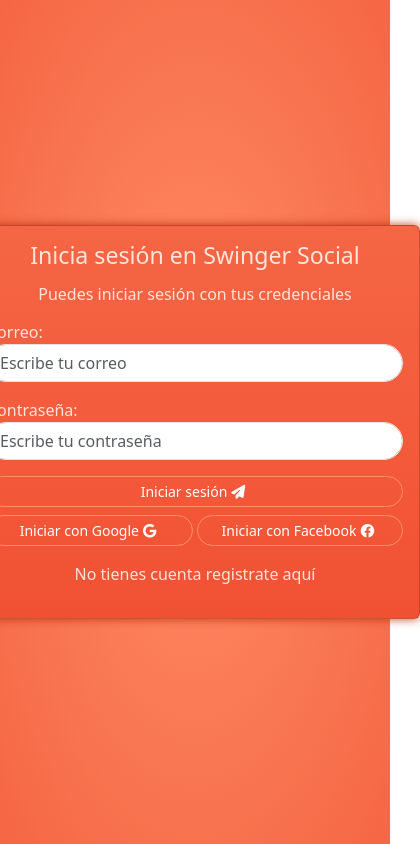
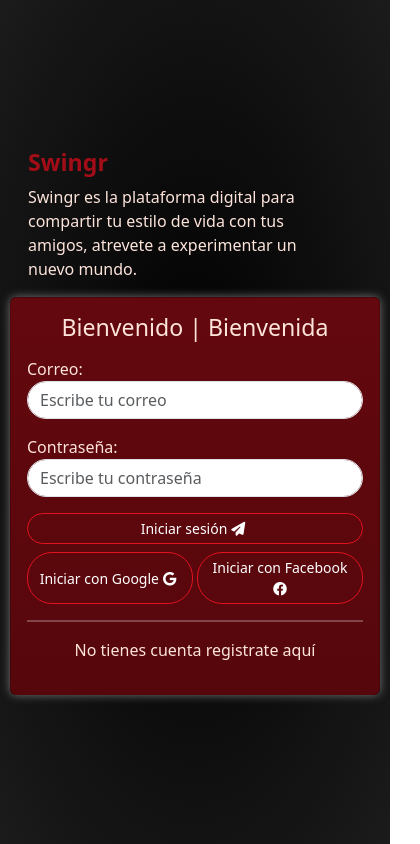
Before and after one commit to BryanCampos185637/SwingerSocialNetworkWeb, a React (Vite) app in the folder SwingerSocialNetworkWeb/: page / in a window 390 px wide. Shown: the whole page, 420 px wide, since content can reach past the window. Built offline with nearby package versions, Linux system fonts and the light colour scheme.

Commit message:
login
finalizado

```diff
--- a/SwingerSocialNetworkWeb/src/index.css
+++ b/SwingerSocialNetworkWeb/src/index.css
@@ -1,12 +1,12 @@
 :root {
   --red00: red;
-  --red01: #ec3d22;
-  --red02: #f15133;
-  --red03: #f56644;
-  --red04: #fa7a55;
-  --red05: #ff8e66;
+  --red01: #3d0509;
+  --red02: #63080e;
+  --red03: #56070c;
+  --red04: #a30d17;
+  --red05: #e31220;
   --red06: #fde4db;
-  --boxshadow: 0px 0px 10px rgba(184, 52, 12, 0.9);
+  --boxshadow: 0px 0px 10px rgba(128, 128, 128, 0.9);
 }
 
 /*INIT override css bootstrap*/
@@ -17,7 +17,7 @@
 }
 
 .btn:hover {
-  background: var(--red01);
+  background: var(--red04);
   border-color: var(--red00);
 }
 
@@ -49,11 +49,11 @@
   justify-content: center;
   align-items: center;
   height: 100vh;
-  background: radial-gradient(var(--red05), var(--red03)) !important;
+  background: radial-gradient(#000, #1b1b1b) !important;
 }
 
 .card_local {
-  background: linear-gradient(var(--red03), var(--red02));
+  background: linear-gradient(var(--red02), var(--red03));
   min-width: 450px;
   box-shadow: var(--boxshadow);
 }
@@ -61,3 +61,41 @@
 .btn-block {
   width: 100%;
 }
+
+.card_welcome {
+  position: relative;
+  max-width: 350px;
+  top: -7%;
+  margin-right: 1em;
+  padding-right: 1em;
+  padding-left: 1em;
+  /* border: solid 1px;
+  border-color: #fff; */
+}
+
+.card_welcome h3 {
+  color: var(--red04) !important;
+  font-weight: bold;
+}
+
+.separator {
+  display: block;
+  border: solid 1px;
+  border-color: #fff;
+}
+
+@media (max-width: 850px) {
+  .publicLayout {
+    flex-direction: column;
+    padding: 10px;
+  }
+  .card_local {
+    background: linear-gradient(var(--red02), var(--red03));
+    min-width: 200px;
+    box-shadow: var(--boxshadow);
+  }
+  .card_welcome {
+    top: 0px;
+    min-width: 200px;
+  }
+}
--- a/SwingerSocialNetworkWeb/src/pages/Account/LoginPage.tsx
+++ b/SwingerSocialNetworkWeb/src/pages/Account/LoginPage.tsx
@@ -2,11 +2,16 @@
 
 const LoginPage = () => {
   return (
-    <CardAccount title="Inicia sesión en Swinger Social">
+    <>
+      <div className="card_welcome">
+        <h3>Swingr</h3>
+        <p>
+          Swingr es la plataforma digital para compartir tu estilo de vida con
+          tus amigos, atrevete a experimentar un nuevo mundo.
+        </p>
+      </div>
+      <CardAccount title="Bienvenido | Bienvenida">
         <form>
-        <h6 className="text-center mt-3">
-          Puedes iniciar sesión con tus credenciales
-        </h6>
           <div className="mt-3">
             <label>Correo:</label>
             <input
@@ -38,11 +43,12 @@
                 <i className="fa-brands fa-facebook mx-1"></i>
               </button>
             </div>
-
+            <hr className="separator" />
             <p className="mt-3">No tienes cuenta registrate aquí</p>
           </center>
         </form>
       </CardAccount>
+    </>
   );
 };
 
```
Lines whose indentation alone changed are shown as unchanged.
